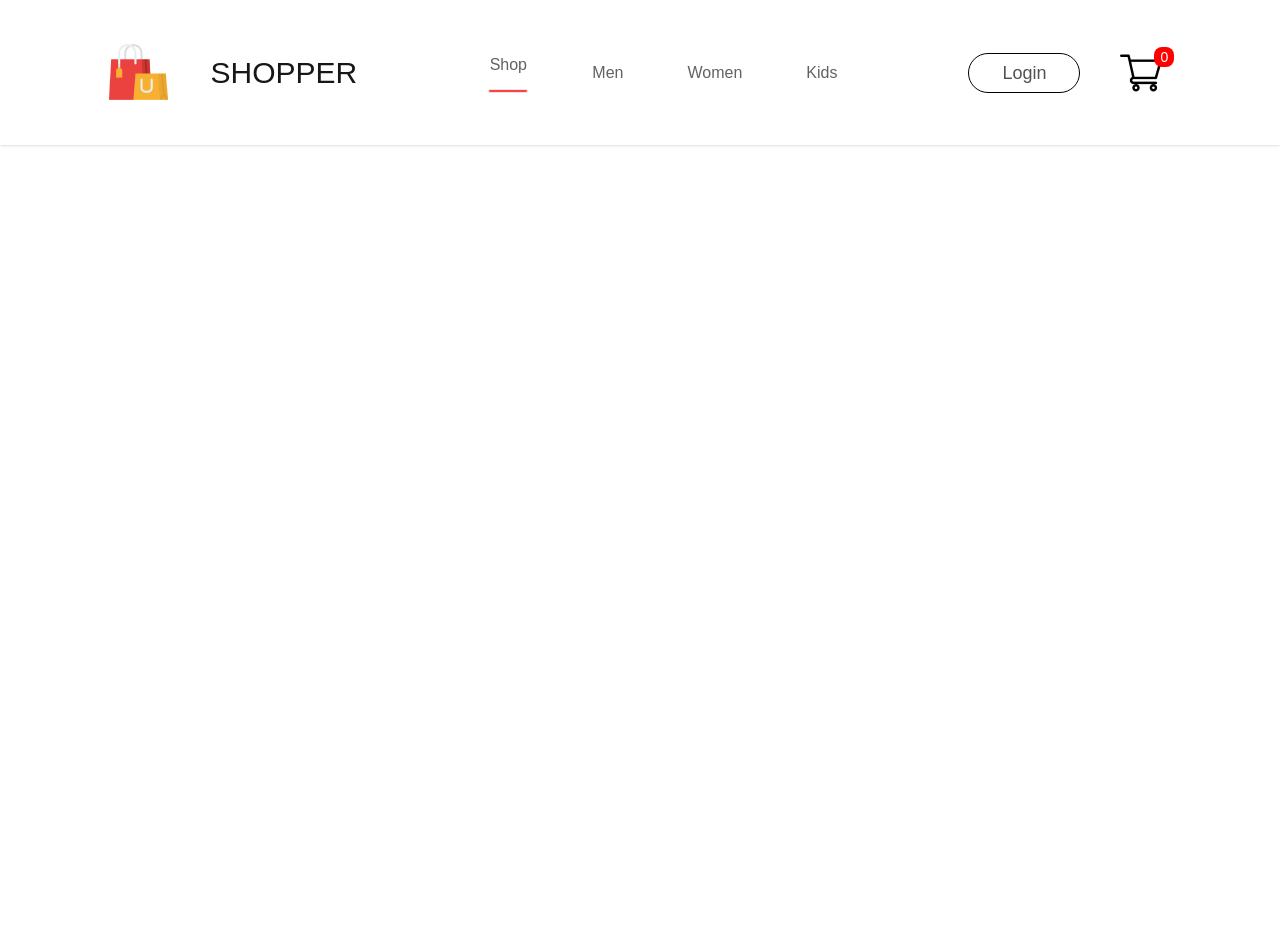
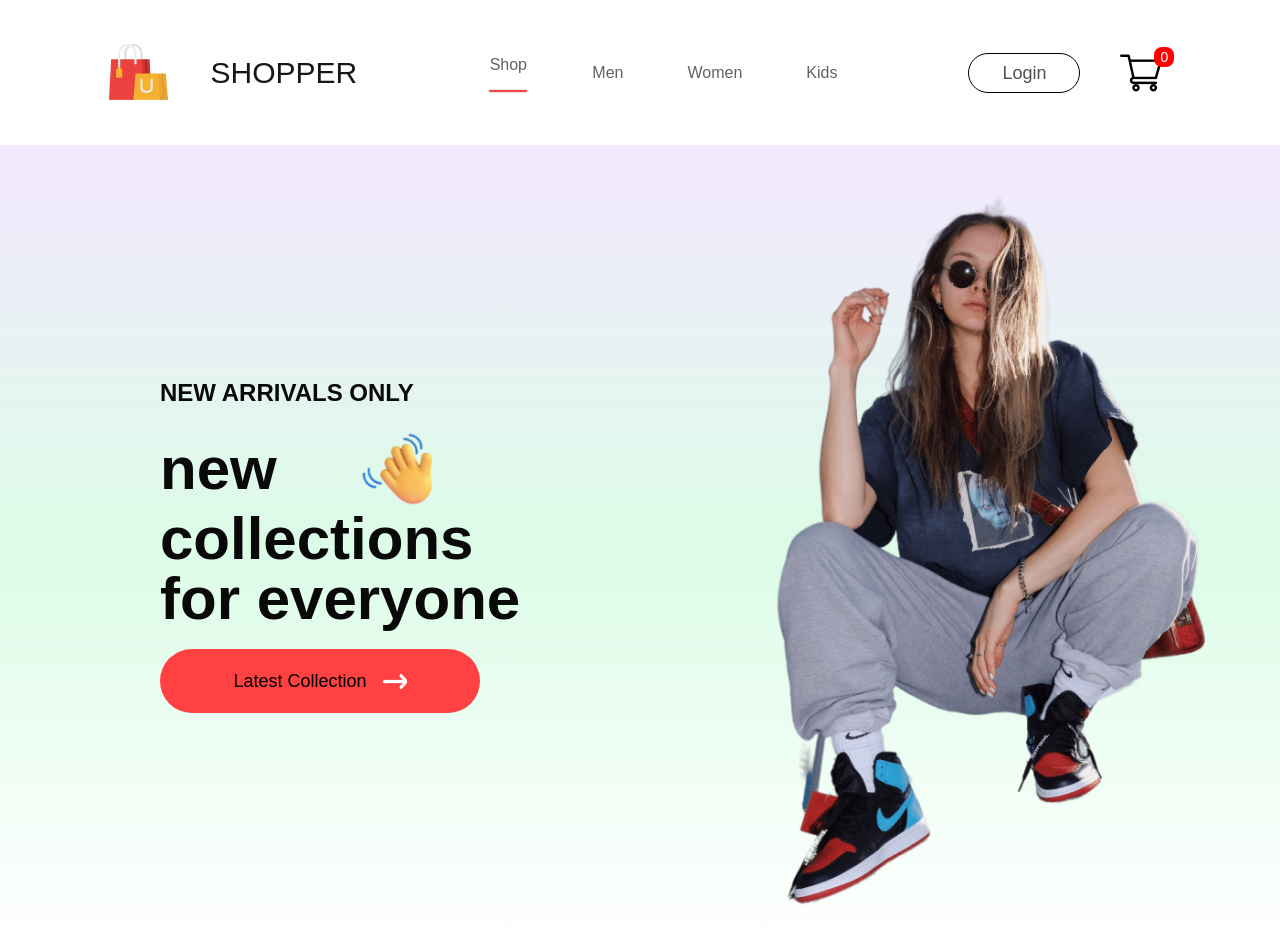
Before and after one commit to GuhaPritam/E-Commerce, a React (Vite) app: page / in a window 1280 px wide. Before the commit the page ends 800 px from the top, so only its background shows below. Built offline with nearby package versions, Linux system fonts and the light colour scheme.

Commit message:
added the landing page

```diff
--- /dev/null
+++ b/src/Components/Landing/Landing.jsx
@@ -0,0 +1,32 @@
+import Hand_icon from '../Assets/hand_icon.png';
+import Arrow_icon from '../Assets/arrow.png';
+import Hero_image from '../Assets/hero_image.png';
+
+const Landing = () => {
+    return (
+        <>
+            <div className='h-screen bg-gradient-to-b from-purple-100 via-green-100 to-transparent flex'>
+                <div className='flex flex-col flex-1 leading-tight justify-center space-y-5 pl-40'>
+                    <h2 className='text-2xl font-semibold text-[#090909]'>NEW ARRIVALS ONLY</h2>
+                    <div>
+                        <div className='flex items-center gap-20'>
+                            <p className="text-6xl font-bold text-[#090909]">new</p>
+                            <img src={Hand_icon} className='w-[5rem]' alt="" />
+                        </div>
+                        <p className="text-6xl font-bold text-[#090909]">collections</p>
+                        <p className="text-6xl font-bold text-[#090909]">for everyone</p>
+                    </div>
+                    <div className='flex gap-4 w-80 h-[4rem] rounded-full mt-8 items-center justify-center text-lg font-medium bg-[#ff4141]'>
+                        <div>Latest Collection</div>
+                        <img src={Arrow_icon} alt="" />
+                    </div>
+                </div>
+                <div className='flex-1 flex items-center justify-center'>
+                    <img src={Hero_image} alt="" />
+                </div>
+            </div>
+        </>
+    )
+}
+
+export default Landing
--- a/src/Components/Navbar/Navbar.jsx
+++ b/src/Components/Navbar/Navbar.jsx
@@ -29,7 +29,7 @@ const Navbar = () => {
             </ul>
             <div className='flex items-center gap-10'>
                 <button className='w-28 h-10 border border-black rounded-full outline-none text-[#515151] bg-white text-lg font-medium cursor-pointer active:bg-[#f3f3f3]'>
-                <Link to='/login'>Login</Link>
+                    <Link to='/login'>Login</Link>
                 </button>
                 <Link to='/cart'><img src={Cart_icon} alt="" /></Link>
                 <div className='w-5 h-5 flex justify-center items-center mt-[-2rem] ml-[-3rem] rounded-lg text-sm bg-[red] text-white'>
--- a/src/Components/Pages/Shop.jsx
+++ b/src/Components/Pages/Shop.jsx
@@ -1,8 +1,10 @@
+import Landing from "../Landing/Landing";
+
 const Shop = () => {
     return (
         <>
             <div>
-
+                <Landing />
             </div>
         </>
     )
--- a/src/index.css
+++ b/src/index.css
@@ -2,6 +2,10 @@
 @tailwind components;
 @tailwind utilities;
 
+*{
+    margin: 0;
+}
+
 body {
     font-family: sans-serif
 }
```
